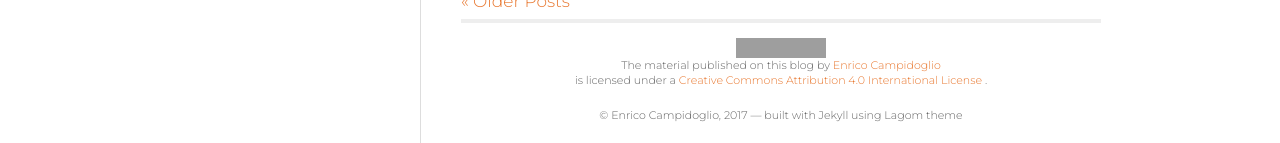
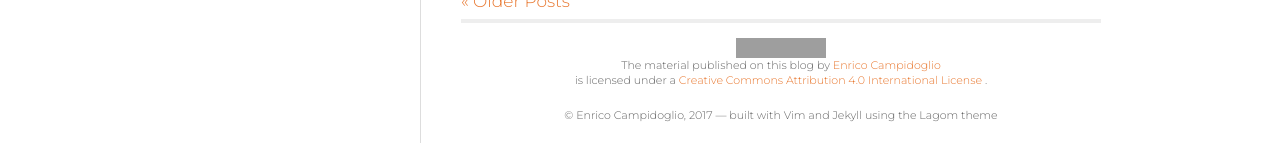
Before and after one commit to megakemp/megakemp.github.io, a Jekyll site: the page built from index.html, in a window 1280 px wide and 900 px high, scrolled down 28448 px. Shown: the part 757-900 px from the top of the window. Built offline with Jekyll 4.4.1, drawn with Linux system fonts in a browser that asks for light colours; nearby versions of some CDN libraries; the list of posts is cut into pages by our own code; comment, search, counter and statistics services are not loaded; grey boxes are pictures that could not be loaded.

Commit message:
Updates the disclaimer in the footer

```diff
--- a/_includes/footer.html
+++ b/_includes/footer.html
@@ -11,6 +11,6 @@
   </p>
 
   <p>
-    © {{ site.style.name }}, 2017 &mdash; built with Jekyll using Lagom theme
+    © {{ site.style.name }}, 2017 &mdash; built with Vim and Jekyll using the Lagom theme
   </p>
 </div>
```
